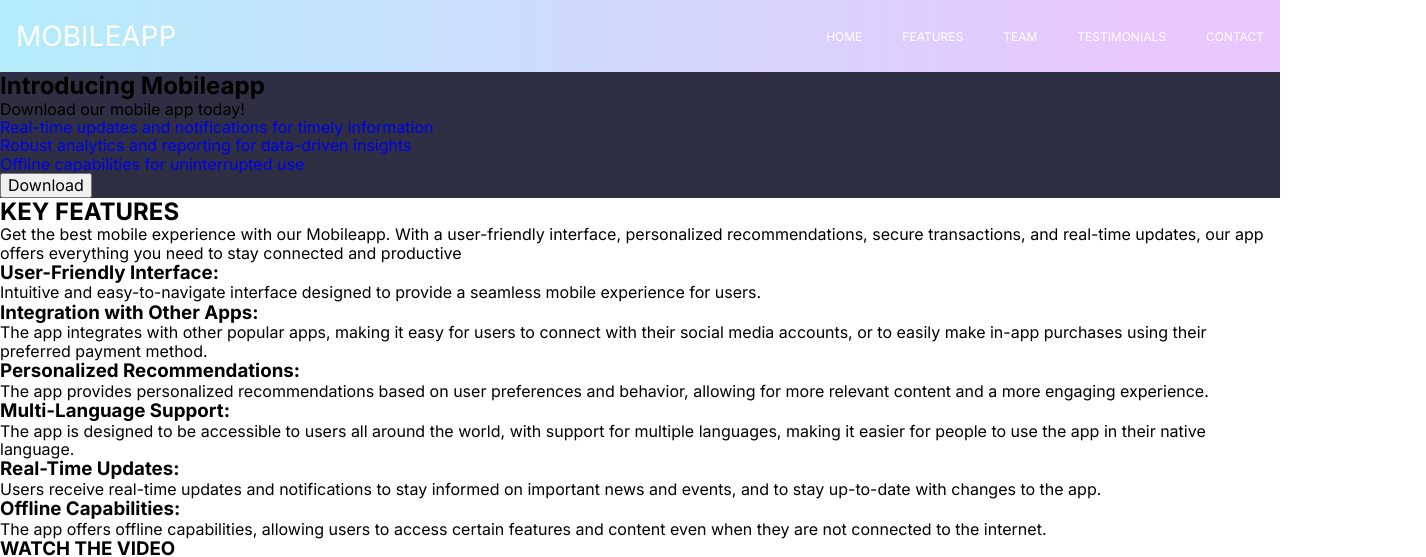
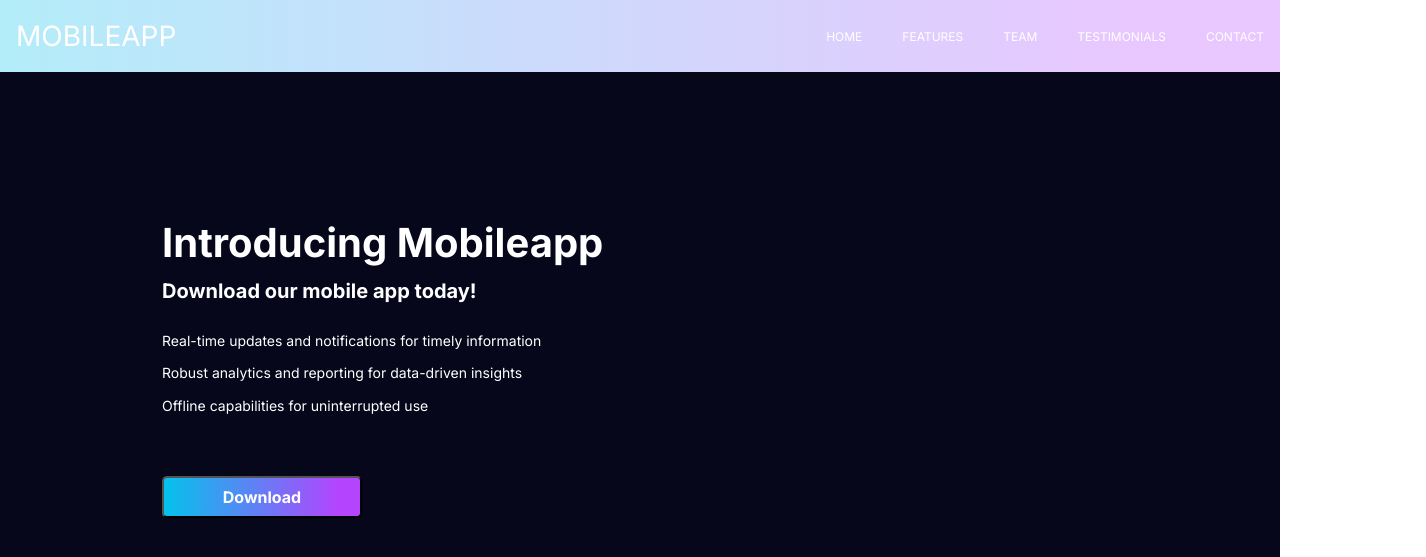
Before and after one commit to ASkypka/fson-97, a plain HTML site: page index.html in a window 1280 px wide. Shown: the top 557 px of the page, 1426 px wide, since content can reach past the window. Drawn offline with nearby package versions, Linux system fonts and the light colour scheme.

Commit message:
add css hero section

```diff
--- a/css/styles.css
+++ b/css/styles.css
@@ -67,7 +67,10 @@ img {
 }
 
 .hero {
-  background-color: #2e2f42;
+  background-color: #06071B;
+  padding-top: 145px;
+  padding: 146px;
+
 }
 
 .conteiner {
@@ -75,3 +78,48 @@ img {
   padding: 0 16px;
   margin: 0 auto;
 }
+.hero-title{
+  color: #FFF;
+font-size: 40px;
+font-weight: 700;
+line-height: normal;
+margin-bottom: 12px;
+}
+.hero-text{
+  color: #FFF;
+font-size: 20px;
+font-weight: 700;
+line-height: normal;
+margin-bottom: 28px;
+}
+.hero-list{
+  display: flex;
+  flex-direction: column;
+  row-gap: 14px;
+  margin-bottom: 62px;
+
+}
+.hero-link{
+  color: #FFF;
+font-size: 14px;
+font-style: normal;
+font-weight: 400;
+line-height: normal;
+}
+.button{
+  width: 200px;
+height: 42px;
+cursor: pointer;
+border-radius: 5px;
+background: linear-gradient(90deg, #00C5EB -1.97%, #B544FE 89.43%);
+color: #FFF;
+font-family: Inter;
+font-size: 16px;
+font-style: normal;
+font-weight: 700;
+line-height: normal;
+}
+.button:hover{
+border: 1px solid var(--LINEAR, #00C5EB);
+background: #06071B;
+}
--- a/index.html
+++ b/index.html
@@ -31,20 +31,22 @@
     </header>
     <main>
         <section class="hero">
-            <h1>Introducing Mobileapp</h1>
-            <p>Download our mobile app today!</p>
-            <ul>
+            <div class="conteiner">
+            <h1 class="hero-title">Introducing Mobileapp</h1>
+            <p class="hero-text">Download our mobile app today!</p>
+            <ul class="hero-list">
                 <li>
-                    <a href="#">Real-time updates and notifications for timely information</a>
+                    <a class="hero-link" href="#">Real-time updates and notifications for timely information</a>
                 </li>
                 <li>
-                    <a href="#">Robust analytics and reporting for data-driven insights</a>
+                    <a  class="hero-link"href="#">Robust analytics and reporting for data-driven insights</a>
                 </li>
                 <li>
-                    <a href="#">Offline capabilities for uninterrupted use</a>
+                    <a  class="hero-link"href="#">Offline capabilities for uninterrupted use</a>
                 </li>
             </ul>
-            <button type="button">Download</button>
+            <button class="button" type="button">Download</button>
+        </div>
         </section>
         <section>
             <h2 class="title">KEY FEATURES</h2>
```
